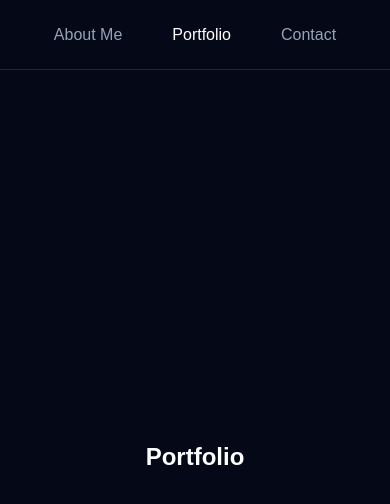
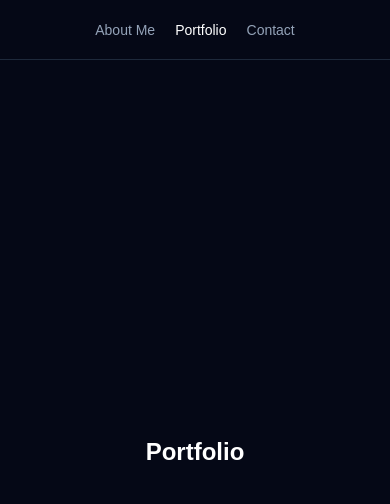
Before and after one commit to vajeeismail/vajeefullah-portfolio, a React (Vite) app: page / in a window 390 px wide. Shown: the top 504 px of the page. Built offline with nearby package versions, Linux system fonts and the light colour scheme.

Commit message:
02: Responsive Code for Intro Hero

```diff
--- a/src/App.jsx
+++ b/src/App.jsx
@@ -1,6 +1,6 @@
 import { useEffect, useState } from "react";
 
-import Intro from "./components/intro/Intro";
+import Intro from "./components/Intro/Intro";
 import Navbar from "./components/Navbar/Navbar";
 import Portfolio from "./pages/Portfolio/Portfolio";
 
--- a/src/components/intro/intro.css
+++ b/src/components/intro/intro.css
@@ -109,3 +109,46 @@
         transform: translateX(0);
     }
 }
+
+/* =========================
+   Responsive
+========================= */
+
+/* Large Mobile */
+@media (max-width: 767px) {
+
+    .profile-image {
+        width: 140px;
+        height: 140px;
+    }
+
+    .title {
+        font-size: 34px;
+        text-align: center;
+    }
+
+    .subtitle {
+        font-size: 16px;
+        text-align: center;
+        padding: 0 20px;
+    }
+
+}
+
+/* Tablet */
+@media (min-width:768px) and (max-width:991px) {
+
+    .profile-image {
+        width: 160px;
+        height: 160px;
+    }
+
+    .title {
+        font-size: 42px;
+    }
+
+    .subtitle {
+        font-size: 18px;
+    }
+
+}
--- a/src/components/navbar/Navbar.css
+++ b/src/components/navbar/Navbar.css
@@ -25,3 +25,33 @@
 .navbar .active {
   color: white;
 }
+
+/* =========================
+   Responsive
+========================= */
+
+/* Large Mobile */
+@media (max-width:767px) {
+
+    .navbar {
+        height: 60px;
+    }
+
+    .navbar ul {
+        gap: 20px;
+    }
+
+    .navbar li {
+        font-size: 14px;
+    }
+
+}
+
+/* Tablet */
+@media (min-width:768px) and (max-width:991px) {
+
+    .navbar ul {
+        gap: 30px;
+    }
+
+}
--- a/src/index.css
+++ b/src/index.css
@@ -1,4 +1,6 @@
-/* Reset */
+/* =========================
+   Reset
+========================= */
 
 * {
     margin: 0;
@@ -6,25 +8,33 @@
     box-sizing: border-box;
 }
 
-/* Global */
+/* =========================
+   Global
+========================= */
+
+html {
+    scroll-behavior: smooth;
+}
 
 html,
 body,
 #root {
     width: 100%;
     min-height: 100vh;
+
     background: #050816;
 }
 
 body {
     background: #050816;
     color: #ffffff;
+
     font-family: Arial, Helvetica, sans-serif;
 }
 
 a {
+    color: inherit;
     text-decoration: none;
-    color: inherit;
 }
 
 ul {
@@ -33,5 +43,7 @@ ul {
 
 img {
     display: block;
+    width: 100%;
+    height: auto;
     max-width: 100%;
 }
--- a/src/pages/portfolio/portfolio.css
+++ b/src/pages/portfolio/portfolio.css
@@ -9,3 +9,26 @@
   background: #050816;
   color: white;
 }
+
+/* =========================
+   Responsive
+========================= */
+
+/* Large Mobile */
+@media (max-width:767px) {
+
+    .portfolio {
+        min-height: calc(100vh - 60px);
+        padding: 40px 20px;
+    }
+
+}
+
+/* Tablet */
+@media (min-width:768px) and (max-width:991px) {
+
+    .portfolio {
+        padding: 60px 40px;
+    }
+
+}
```
Also changed, not shown: src/components/ProjectCard/ProjectCard.css (added), src/components/ProjectCard/ProjectCard.jsx (added), src/components/ProjectGrid/ProjectGrid.css (added), src/components/ProjectGrid/ProjectGrid.jsx (added), src/data/projects.js (added), src/pages/ProjectDetails/ProjectDetails.css (added), src/pages/ProjectDetails/ProjectDetails.jsx (added).
